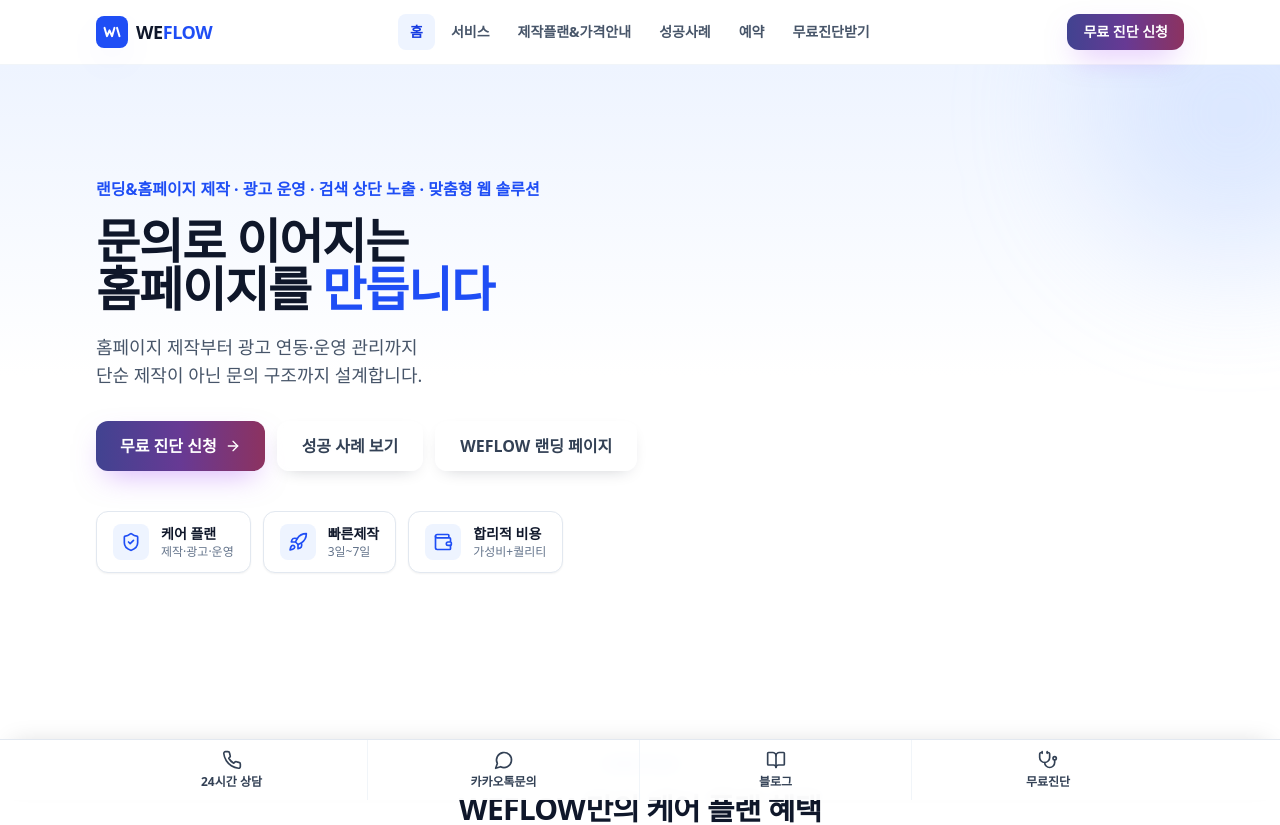
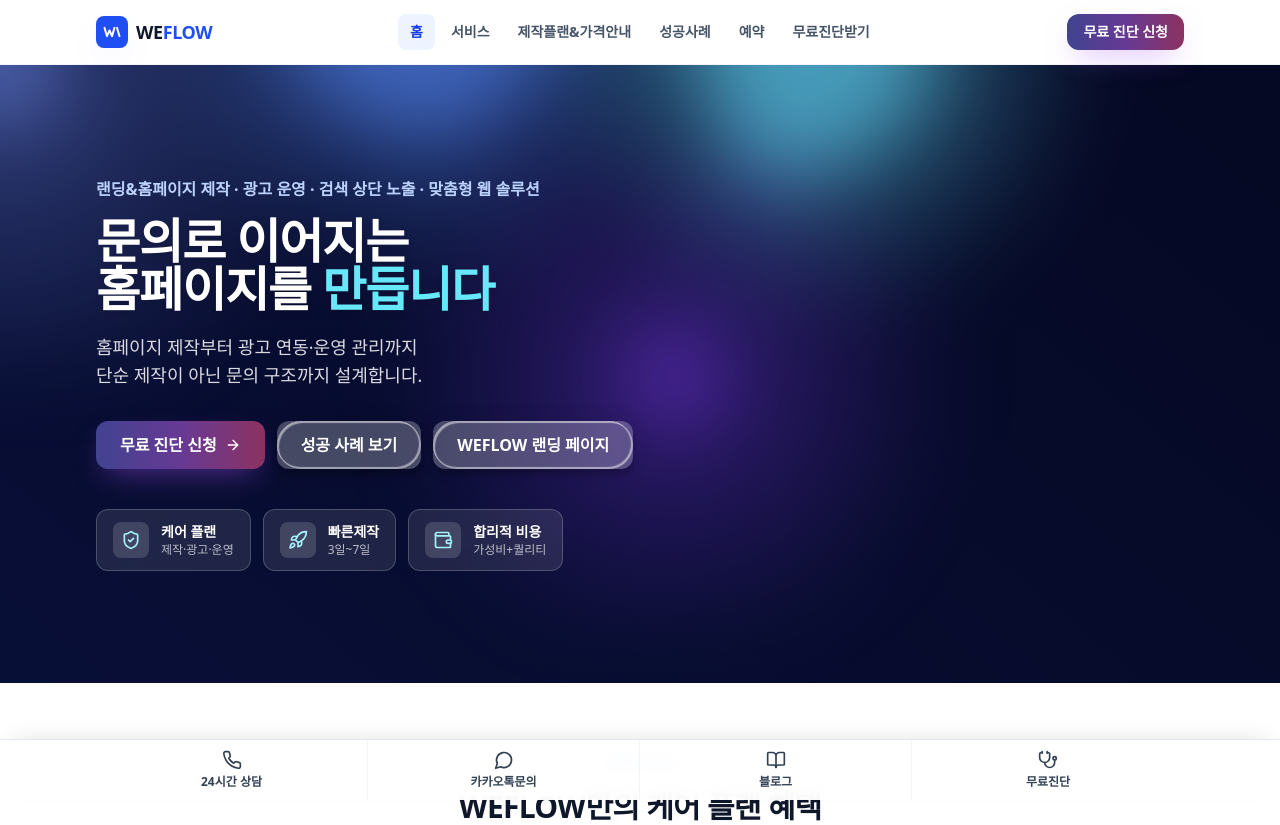
Before and after one commit to zaewc/weflow, a Next.js app: page / in a window 1280 px wide. Shown: the top 825 px of the page. Built offline with nearby package versions, Linux system fonts and the light colour scheme; a web font is replaced by a local one.

Commit message:
feat(home): apply animated gradient background and liquid-glass buttons to hero

```diff
--- a/src/components/home/Hero.tsx
+++ b/src/components/home/Hero.tsx
@@ -1,5 +1,7 @@
 import Link from "next/link";
 import { ArrowRight, Rocket, ShieldCheck, Wallet } from "lucide-react";
+import { BackgroundGradientAnimation } from "@/components/ui/background-gradient-animation";
+import { GlassEffect, GlassFilter } from "@/components/ui/liquid-glass";
 
 const BADGES = [
   { Icon: ShieldCheck, title: "케어 플랜", desc: "제작·광고·운영" },
@@ -9,24 +11,40 @@
 
 export default function Hero() {
   return (
-    <section className="relative overflow-hidden bg-gradient-to-b from-brand-50 via-white to-white">
+    <section className="relative overflow-hidden">
+      {/* 애니메이션 그라데이션 배경 (브랜드 톤) */}
+      <BackgroundGradientAnimation
+        gradientBackgroundStart="rgb(12, 20, 69)"
+        gradientBackgroundEnd="rgb(8, 11, 40)"
+        firstColor="31, 78, 245"
+        secondColor="89, 141, 255"
+        thirdColor="100, 220, 255"
+        fourthColor="124, 58, 237"
+        fifthColor="56, 189, 248"
+        pointerColor="120, 150, 255"
+        containerClassName="absolute inset-0 h-full w-full"
+      />
+      {/* 가독성 확보용 스크림 */}
       <div
-        className="pointer-events-none absolute -right-24 -top-24 h-72 w-72 rounded-full bg-brand-200/40 blur-3xl"
+        className="pointer-events-none absolute inset-0 bg-slate-950/30"
         aria-hidden
       />
-      <div className="container-w relative py-16 sm:py-20 lg:py-28">
-        <p className="text-sm font-semibold text-brand-600 sm:text-base">
+      {/* 리퀴드 글래스 distortion 필터 정의 */}
+      <GlassFilter />
+
+      <div className="container-w relative z-10 py-16 sm:py-20 lg:py-28">
+        <p className="text-sm font-semibold text-brand-200 sm:text-base">
           랜딩&홈페이지 제작 · 광고 운영 · 검색 상단 노출 · 맞춤형 웹 솔루션
         </p>
 
-        <h1 className="mt-4 text-3xl font-extrabold leading-tight tracking-tight text-slate-900 sm:text-5xl">
+        <h1 className="mt-4 text-3xl font-extrabold leading-tight tracking-tight text-white drop-shadow-md sm:text-5xl">
           <span className="block whitespace-nowrap">문의로 이어지는</span>
           <span className="block whitespace-nowrap">
-            홈페이지를 <span className="text-brand-600">만듭니다</span>
+            홈페이지를 <span className="text-cyan-300">만듭니다</span>
           </span>
         </h1>
 
-        <p className="mt-5 max-w-2xl text-base text-slate-600 sm:text-lg">
+        <p className="mt-5 max-w-2xl text-base text-white/85 sm:text-lg">
           홈페이지 제작부터 광고 연동·운영 관리까지
           <br />
           단순 제작이 아닌 문의 구조까지 설계합니다.
@@ -36,11 +54,19 @@
           <Link href="/diagnosis" className="btn-primary">
             무료 진단 신청 <ArrowRight className="h-4 w-4" />
           </Link>
-          <Link href="/cases" className="btn-ghost">
-            성공 사례 보기
+          <Link href="/cases" className="inline-block">
+            <GlassEffect className="rounded-xl px-6 py-3">
+              <span className="text-base font-semibold text-white">
+                성공 사례 보기
+              </span>
+            </GlassEffect>
           </Link>
-          <Link href="/landing" className="btn-ghost">
-            WEFLOW 랜딩 페이지
+          <Link href="/landing" className="inline-block">
+            <GlassEffect className="rounded-xl px-6 py-3">
+              <span className="text-base font-semibold text-white">
+                WEFLOW 랜딩 페이지
+              </span>
+            </GlassEffect>
           </Link>
         </div>
 
@@ -48,16 +74,16 @@
           {BADGES.map(({ Icon, title, desc }) => (
             <div
               key={title}
-              className="inline-flex items-center gap-3 rounded-xl border border-slate-200 bg-white px-4 py-3 shadow-sm"
+              className="inline-flex items-center gap-3 rounded-xl border border-white/20 bg-white/10 px-4 py-3 backdrop-blur-md"
             >
-              <span className="grid h-9 w-9 place-items-center rounded-lg bg-brand-50 text-brand-600">
+              <span className="grid h-9 w-9 place-items-center rounded-lg bg-white/15 text-cyan-200">
                 <Icon className="h-5 w-5" />
               </span>
               <span>
-                <span className="block text-sm font-bold text-slate-900">
+                <span className="block text-sm font-bold text-white">
                   {title}
                 </span>
-                <span className="block text-xs text-slate-500">{desc}</span>
+                <span className="block text-xs text-white/70">{desc}</span>
               </span>
             </div>
           ))}
```
